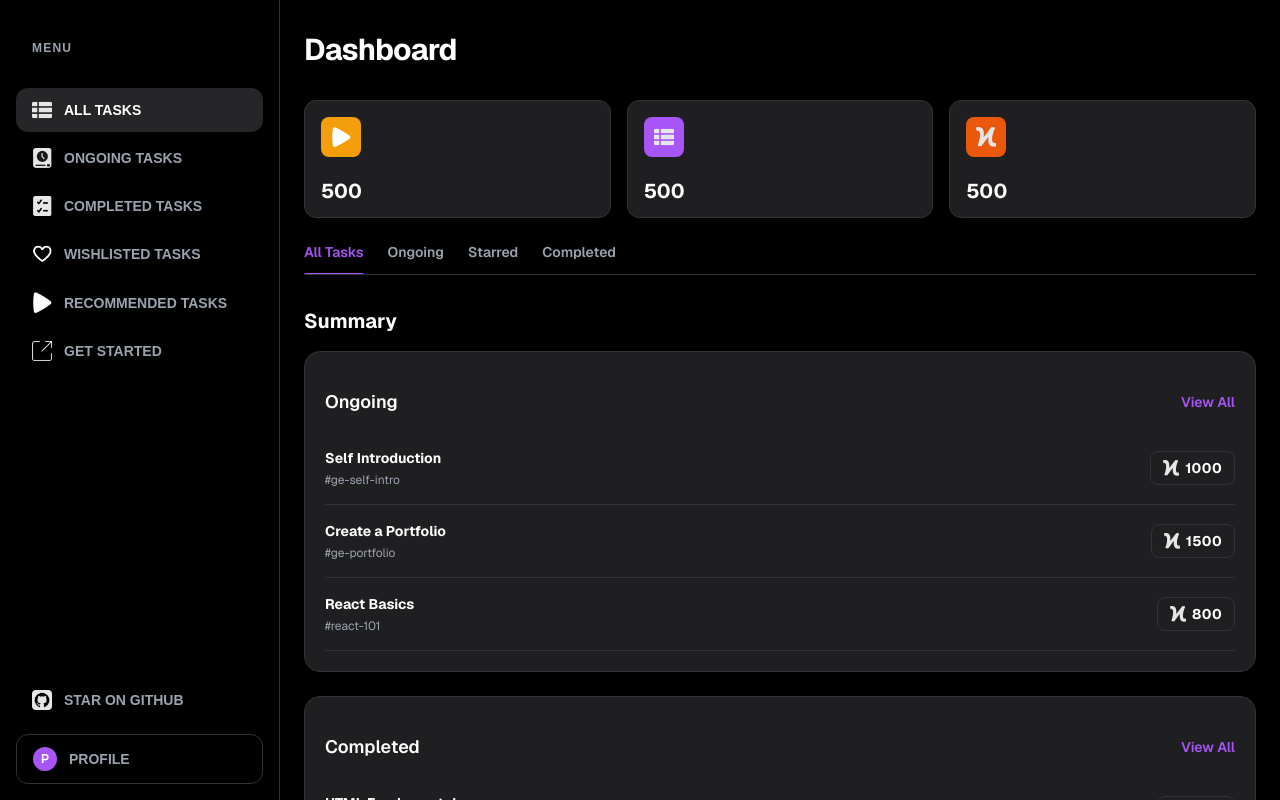
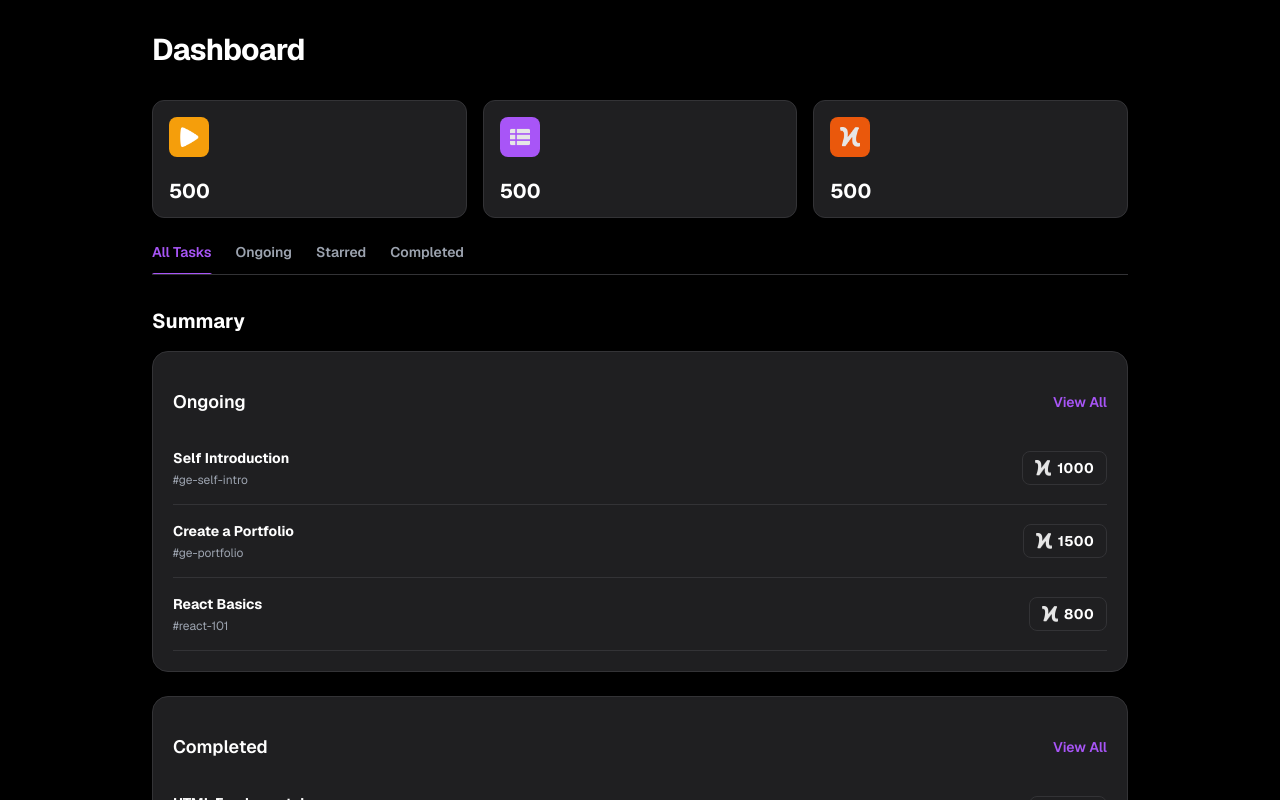
Before and after one commit to christo-zero-john/mu-companion-webapp, a Next.js app: page / in a window 1280 px wide. Shown: the top 800 px of the page. Built offline with nearby package versions, Linux system fonts and the light colour scheme.

Commit message:
Found modified or deleted file,  src/app/layout.js. Committing Via Global Bash Script:git-status-automated.bat

```diff
--- a/src/app/layout.js
+++ b/src/app/layout.js
@@ -1,6 +1,5 @@
 import { Geist, Geist_Mono } from "next/font/google";
 import "./globals.css";
-import Sidebar from "@/components/Sidebar";
 
 const geistSans = Geist({
   variable: "--font-geist-sans",
@@ -12,22 +11,14 @@ const geistMono = Geist_Mono({
   subsets: ["latin"],
 });
 
-export const metadata = {
-  title: "Mu Companion",
-  description: "Mu Companion App",
-};
-
 export default function RootLayout({ children }) {
   return (
     <html lang="en">
       <body
-        className={`${geistSans.variable} ${geistMono.variable} antialiased`}
+        className={`${geistSans.variable} ${geistMono.variable} antialiased bg-background`}
       >
-        <div className="flex min-h-screen bg-background">
-          <div className="hidden md:block">
-            <Sidebar />
-          </div>
-          <main className="flex-1 md:ml-[280px]">{children}</main>
+        <div className="flex min-h-screen">
+          <main className="flex-1 overflow-x-hidden">{children}</main>
         </div>
       </body>
     </html>
```
